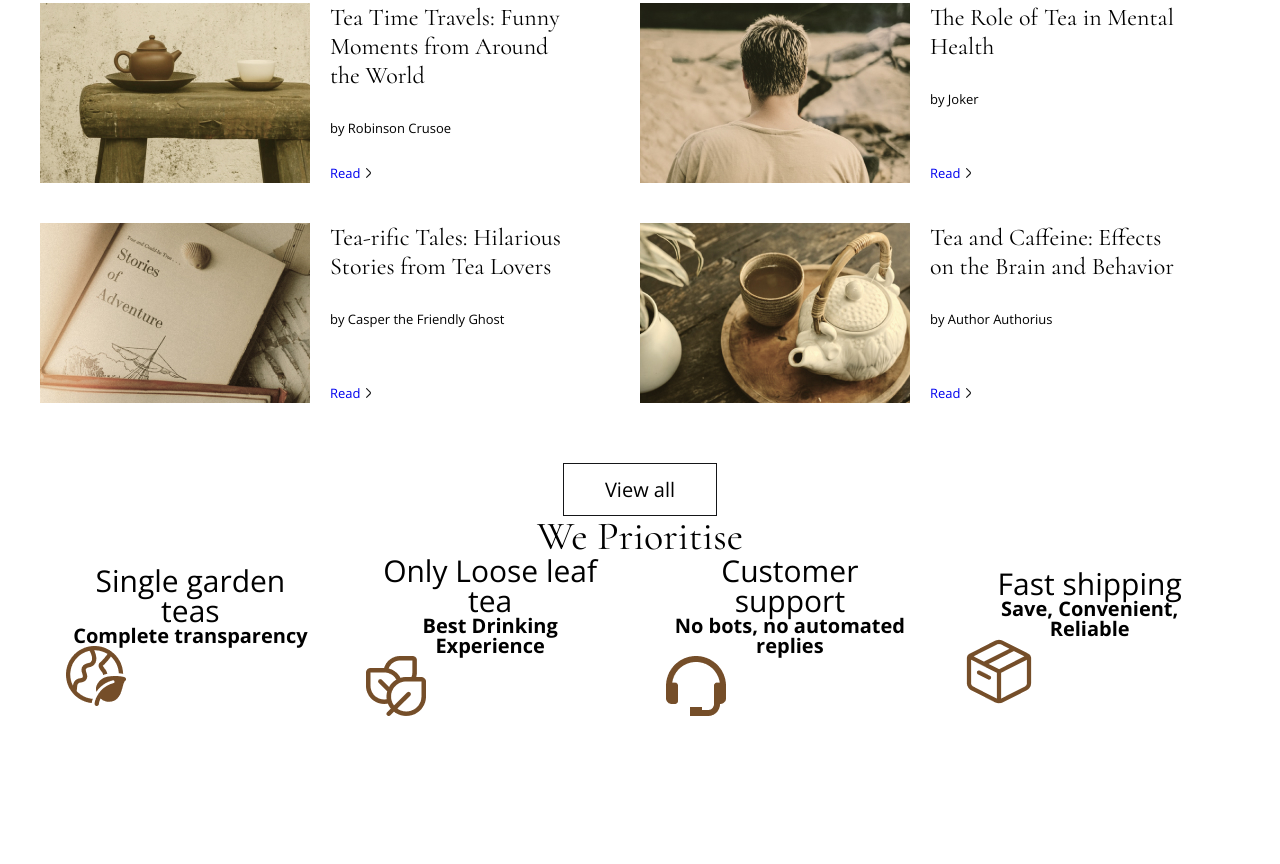
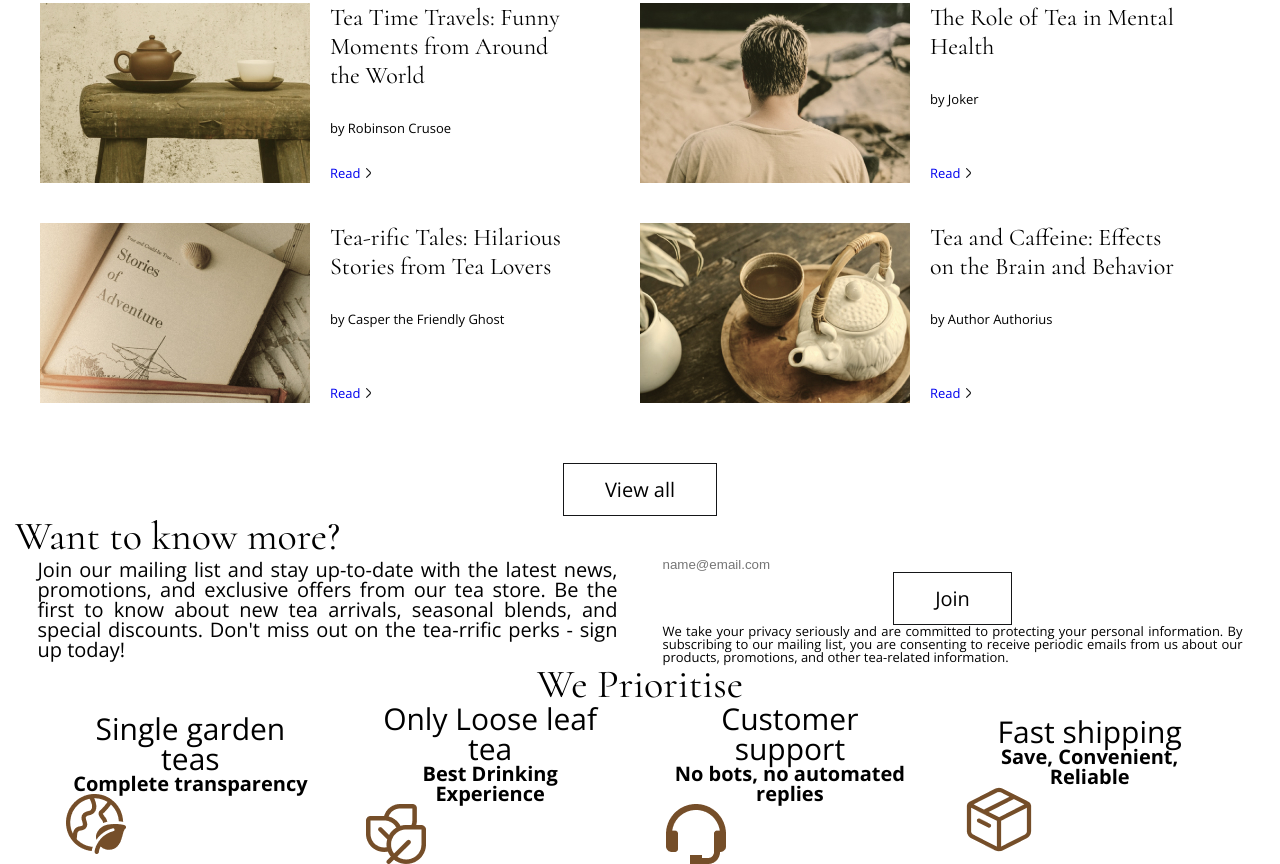
Before and after one commit to NadezhdaEr/dz_7, a plain HTML site: page index.html in a window 1280 px wide. Shown: the part 817-1681 px from the top of the page. Before the commit the page ends 1533 px from the top, so only its background shows below. Drawn offline with nearby package versions, Linux system fonts and the light colour scheme.

Commit message:
changes 3

```diff
--- /dev/null
+++ b/connect-block.css
@@ -0,0 +1,60 @@
+.connect-block {
+    max-width: 1600px;
+    max-height: 418px;
+    text-align: center;
+    margin: auto;
+    padding: 0 15px;
+
+}
+
+.text7 {
+    font-size: 40px;
+    text-align: justify;
+}
+
+.cards-connect {
+    display: flex;
+    flex-wrap: wrap;
+    text-align: justify;
+    margin: auto;
+}
+
+.card-connect {
+    max-width: 580px;
+    max-height: 120px;
+    display: flex;
+    flex-wrap: wrap;
+    text-align: justify;
+    margin: auto;
+
+}
+
+.subtitle-connect {
+    font-family: 'Open Sans';
+    font-size: 20px;
+    text-align: justify;
+
+}
+.subtitle-connect2 {
+    font-family: 'Open Sans';
+    font-size: 13px;
+    text-align: justify;
+}
+.join {
+    display: flex;
+    margin: 0 auto;
+    font-family: 'Open Sans';
+    font-size: 20px;
+    font-weight: 300px;
+    line-height: 27.24px;
+    text-align: center;
+    border: 1px solid #151618;
+    background-color: white;
+    padding: 12px 41px;
+    transition: all 0.2s ease-in 0s;
+    cursor: pointer;
+}
+
+.join:hover {
+    background-color: rgb(226, 226, 226);
+}
--- a/explore-block.css
+++ b/explore-block.css
@@ -1,6 +1,6 @@
 .explore-block {
     max-width: 1200px;
-    max-height: 355x;
+    max-height: 355px;
     text-align: center;
     margin: auto;
     padding: 0 15px;
@@ -12,7 +12,7 @@
 
 .cards-tea {
     max-width: 1200px;
-    max-height: 247;
+    max-height: 247px;
     display: flex;
     flex-wrap: wrap;
 
--- a/index.html
+++ b/index.html
@@ -10,6 +10,7 @@
     <link rel="stylesheet" href="./explore-block.css">
     <link rel="stylesheet" href="./reviews-block.css">
     <link rel="stylesheet" href="./prioritise-block.css">
+    <link rel="stylesheet" href="./connect-block.css">
     <!--  -->
     <link rel="stylesheet" href="./styles.css" />
     <title>Document</title>
@@ -144,10 +145,6 @@
 
         </section>
 
-
-
-
-
       <section class="tea-block">
         <h2 class="title">Our Tea Blog</h2>
 
@@ -200,6 +197,36 @@
         </div>
         <button class="view-all">View all</button>
       </section>
+
+    </section>
+
+    <section class="connect-block">
+        <h2 class="text7">Want to know more?</h2>
+        <div class="cards-connect">
+
+            <article class="card-connect">
+              <div class="block-connect">
+                <h4 class="subtitle-connect">
+                    Join our mailing list and stay up-to-date with the latest news, promotions, and exclusive offers from our tea store. Be the first to know about new tea arrivals, seasonal blends, and special discounts. Don't miss out on the tea-rrific perks - sign up today!
+                </h4>
+              </div>
+            </article>
+
+            <article class="card-connect">
+                <div class="block-connect">
+                    <label>
+                        <input type="email" placeholder="name@email.com" name="user_email" />
+                    </label>
+                    <button class="join">Join</button>
+                  <h4 class="subtitle-connect2">
+                    We take your privacy seriously and are committed to protecting your personal information. By subscribing to our mailing list, you are consenting to receive periodic emails from us about our products, promotions, and other tea-related information.
+                  </h4>
+                </div>
+              </article>
+
+        </div>
+
+    </section>
 
 
       <section class="prioritise-block">
--- a/prioritise-block.css
+++ b/prioritise-block.css
@@ -1,6 +1,6 @@
 .prioritise-block {
     max-width: 1600px;
-    max-height: 520x;
+    max-height: 520px;
     text-align: center;
     margin: auto;
     padding: 0 15px;
--- a/reviews-block.css
+++ b/reviews-block.css
@@ -1,6 +1,6 @@
 .reviews-block {
     max-width: 1600px;
-    max-height: 397x;
+    max-height: 397px;
     text-align: center;
     margin: auto;
     padding: 0 15px;
@@ -13,7 +13,7 @@
 
 .cards-reviews {
     max-width: 1198px;
-    max-height: 169;
+    max-height: 169px;
     display: flex;
     flex-wrap: wrap;
     text-align: justify;
@@ -22,7 +22,7 @@
 }
 .card-reviews {
     max-width: 280px;
-    max-height: 169;
+    max-height: 169px;
     display: flex;
     flex-wrap: wrap;
     text-align: justify;
```
